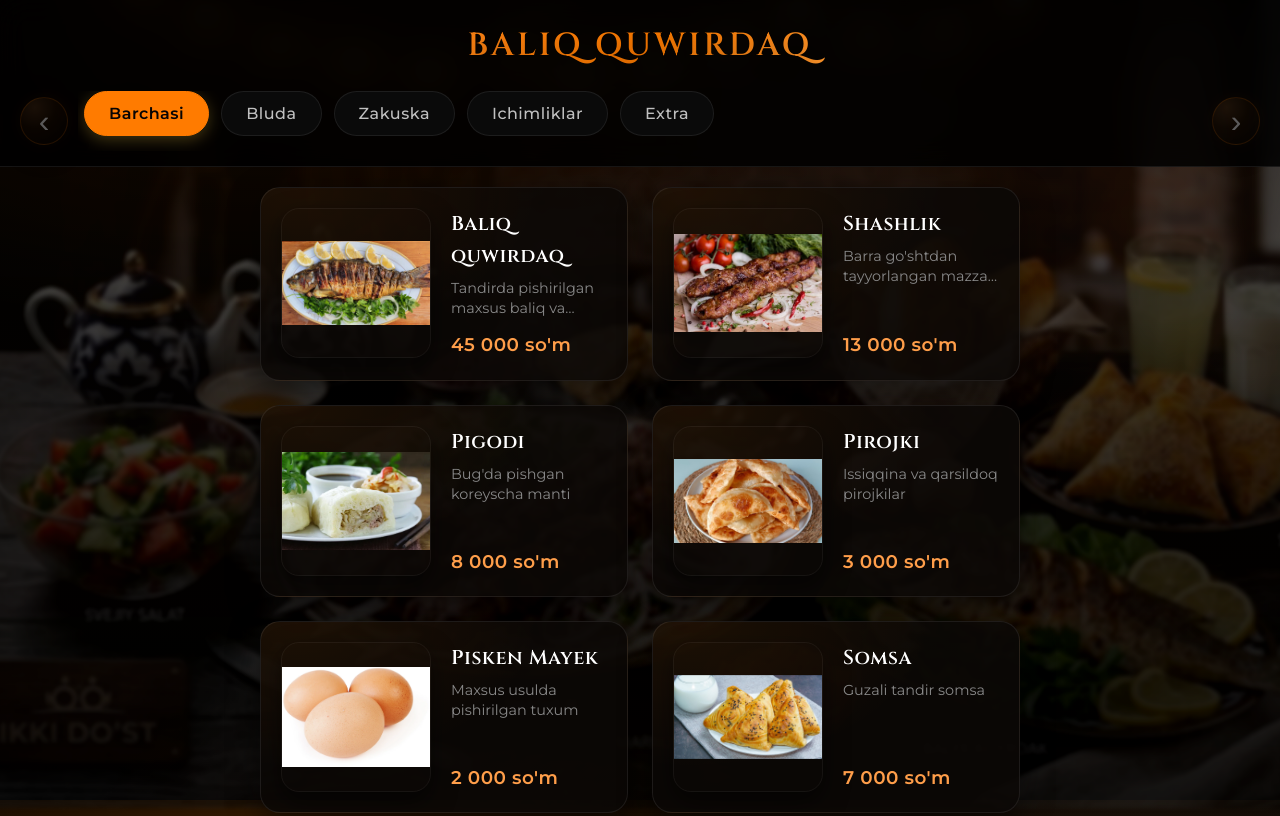
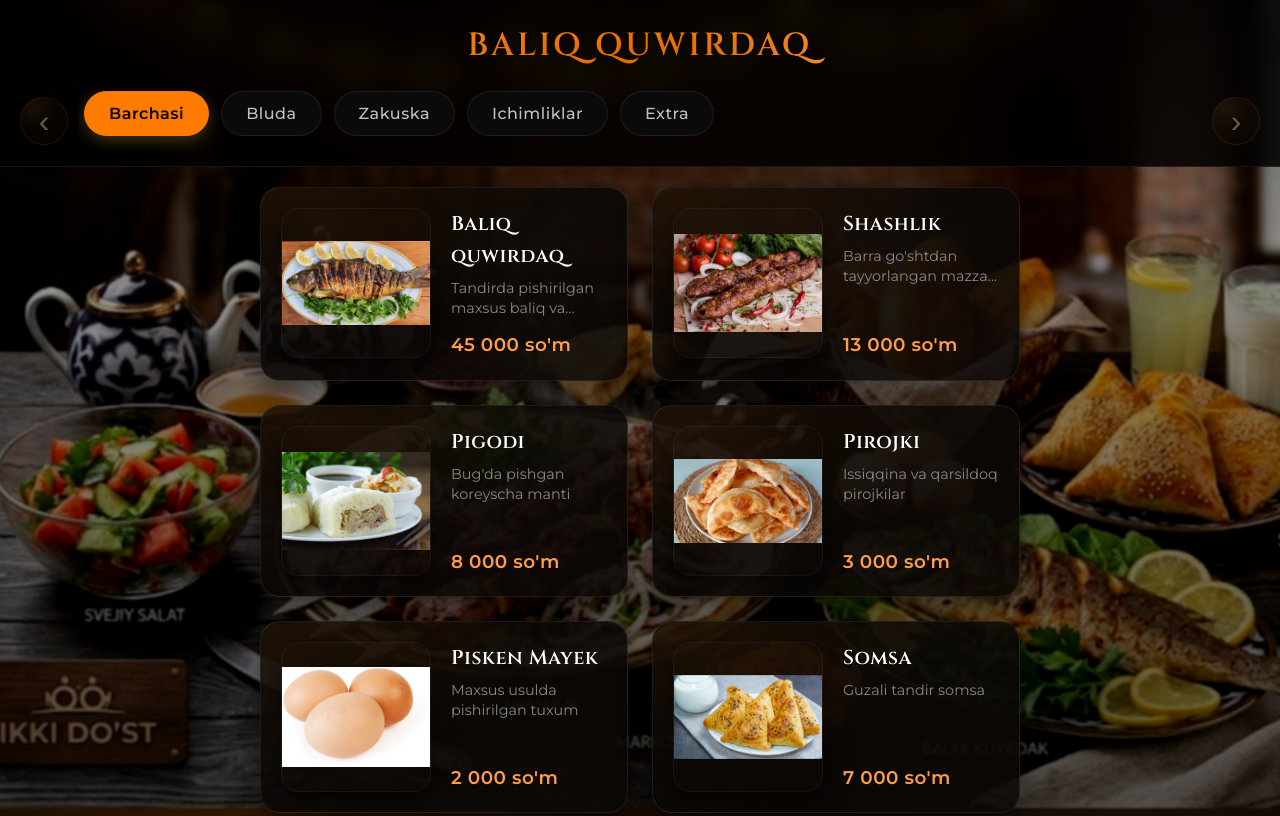
Before and after one commit to Ilxamjon/Eki-dos, a plain HTML site: page qr-cafe-menu/frontend/menu.html in a window 1280 px wide. Shown: the top 816 px of the page. Drawn offline with Linux system fonts and the light colour scheme; no server answers.

Commit message:
Make background image visible
Made-with: Cursor:

```diff
--- a/qr-cafe-menu/frontend/css/styles.css
+++ b/qr-cafe-menu/frontend/css/styles.css
@@ -64,15 +64,21 @@ body::before {
     position: fixed;
     inset: 0;
     background-image:
-        linear-gradient(180deg, rgba(0, 0, 0, 0.72) 0%, rgba(0, 0, 0, 0.55) 35%, rgba(0, 0, 0, 0.82) 100%),
+        linear-gradient(180deg, rgba(0, 0, 0, 0.50) 0%, rgba(0, 0, 0, 0.30) 35%, rgba(0, 0, 0, 0.55) 100%),
         url('../assets/images/hero-menu.jpg');
     background-size: cover;
     background-position: center;
-    filter: blur(2px) saturate(1.05) contrast(1.05);
+    filter: blur(1px) saturate(1.15) contrast(1.1);
     transform: scale(1.02);
-    opacity: 0.55;
-    z-index: -1;
+    opacity: 0.82;
+    z-index: 0;
     pointer-events: none;
+}
+
+/* Ensure content stays above background photo */
+body > * {
+    position: relative;
+    z-index: 1;
 }
 
 h1,
```
